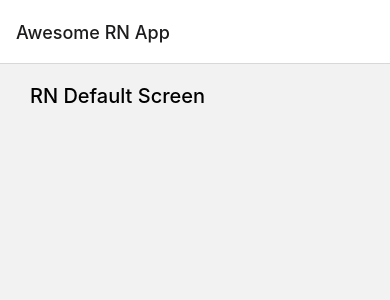
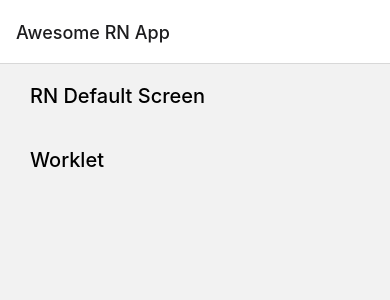
Before and after one commit to sumanthyedoti/awesome-react-native-app, a React Native app: screen / in a window 390 px wide. Shown: the top 300 px of the page. Built offline with nearby package versions, Linux system fonts and the light colour scheme.

Commit message:
Add reanimated

```diff
--- a/babel.config.js
+++ b/babel.config.js
@@ -1,8 +1,8 @@
 module.exports = {
   presets: ['module:metro-react-native-babel-preset'],
-  plugin: [
+  plugins: [
     [
-      ('module-resolver',
+      'module-resolver',
       {
         root: ['./src'],
         extensions: ['.ios.js', '.android.js', '.js', '.ts', '.tsx', '.json'],
@@ -10,7 +10,7 @@ module.exports = {
           tests: ['./tests/'],
           '@components': './src/components',
         },
-      }),
+      },
     ],
     'react-native-reanimated/plugin',
   ],
--- a/src/routes.ts
+++ b/src/routes.ts
@@ -15,6 +15,11 @@ const routes: Route[] = [
     title: 'RN Default Screen',
     component: 'RNDefaultScreen',
   },
+  {
+    name: 'Worklet',
+    title: 'Worklet',
+    component: 'Worklet',
+  },
 ]
 
 export default routes
--- /dev/null
+++ b/src/screens/Worklet.tsx
@@ -0,0 +1,21 @@
+import React from 'react'
+import {TouchableOpacity, Text} from 'react-native'
+import {runOnUI} from 'react-native-reanimated'
+
+// import { Container } from './styles';
+
+export default function Worklet() {
+  function someWorklet(greeting) {
+    'worklet'
+    console.log(greeting, 'From the UI thread')
+  }
+
+  function onPress() {
+    runOnUI(someWorklet)('Howdy')
+  }
+  return (
+    <TouchableOpacity onPress={onPress}>
+      <Text>Worklet</Text>
+    </TouchableOpacity>
+  )
+}
--- a/src/screens/index.ts
+++ b/src/screens/index.ts
@@ -1,2 +1,3 @@
 export {default as Home} from './Home'
 export {default as RNDefaultScreen} from './RNDefaultScreen'
+export {default as Worklet} from './Worklet'
```
Also changed, not shown: index.js (+4 -4 lines), 1 other file (tests, documents, lock files or other folders).
